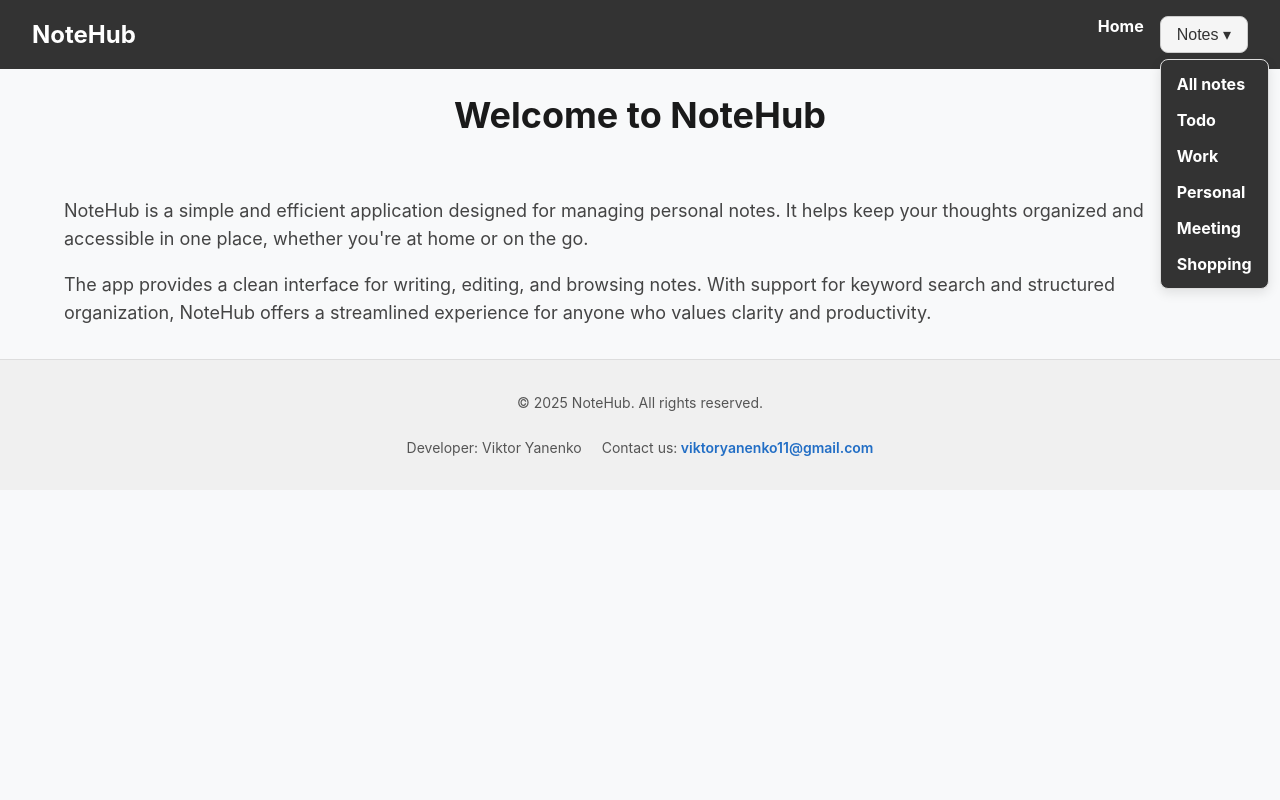
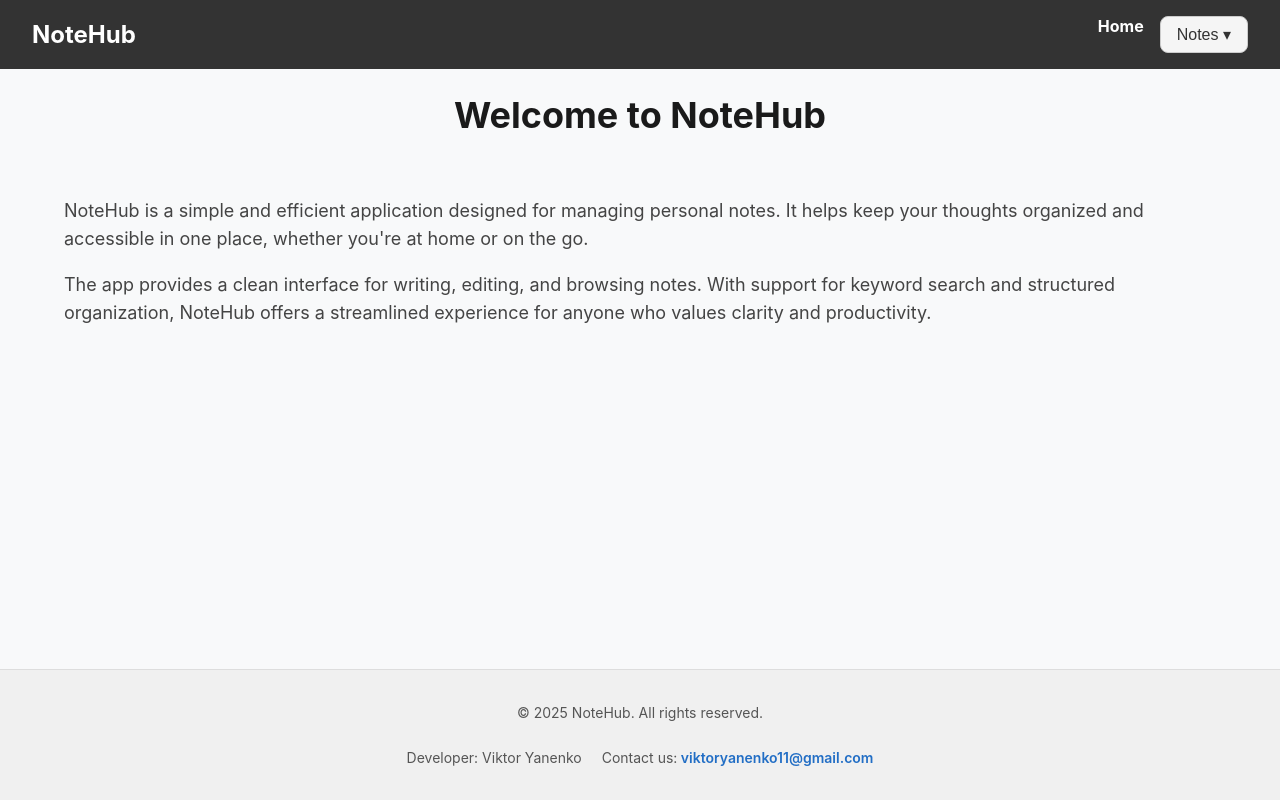
Before and after one commit to Viktor-Yanenko/07-routing-nextjs, a Next.js app: page / in a window 1280 px wide. Built offline with nearby package versions, Linux system fonts and the light colour scheme.

Commit message:
update menu toggle, update not-found page

```diff
--- a/app/globals.css
+++ b/app/globals.css
@@ -1,3 +1,11 @@
+html {
+  height: 100%;
+}
+
+main{
+  flex: 1;
+}
+
 body {
   font-family: -apple-system, BlinkMacSystemFont, "Segoe UI", Roboto, Oxygen,
     Ubuntu, Cantarell, "Helvetica Neue", sans-serif;
--- a/components/TagsMenu/TagsMenu.tsx
+++ b/components/TagsMenu/TagsMenu.tsx
@@ -1,23 +1,25 @@
-'use client'
+'use client';
 
-import { NOTE_TAGS } from "../../types/note";
-import { useState } from "react";
-import Link from "next/link";
+import { NOTE_TAGS } from '../../types/note';
+import { useState } from 'react';
+import Link from 'next/link';
 import css from './TagsMenu.module.css';
 
 export default function TagsMenu() {
   const [isOpen, setIsOpen] = useState(false);
   const toggle = () => setIsOpen(!isOpen);
+
   return (
     <div className={css.menuContainer}>
       <button onClick={toggle} className={css.menuButton}>
         Notes ▾
       </button>
+      {isOpen && (
         <ul className={css.menuList}>
-                <li>
+          <li className={css.menuItem}>
             <Link
               onClick={toggle}
-                href={`/notes/filter/all`}
+              href={`/notes/filter/All`}
               className={css.menuLink}
             >
               All notes
@@ -35,6 +37,7 @@ export default function TagsMenu() {
             </li>
           ))}
         </ul>
+      )}
     </div>
   );
 }
```
Also changed, not shown: app/not-found.tsx (+6 -6 lines). Lines whose indentation alone changed are shown as unchanged.
